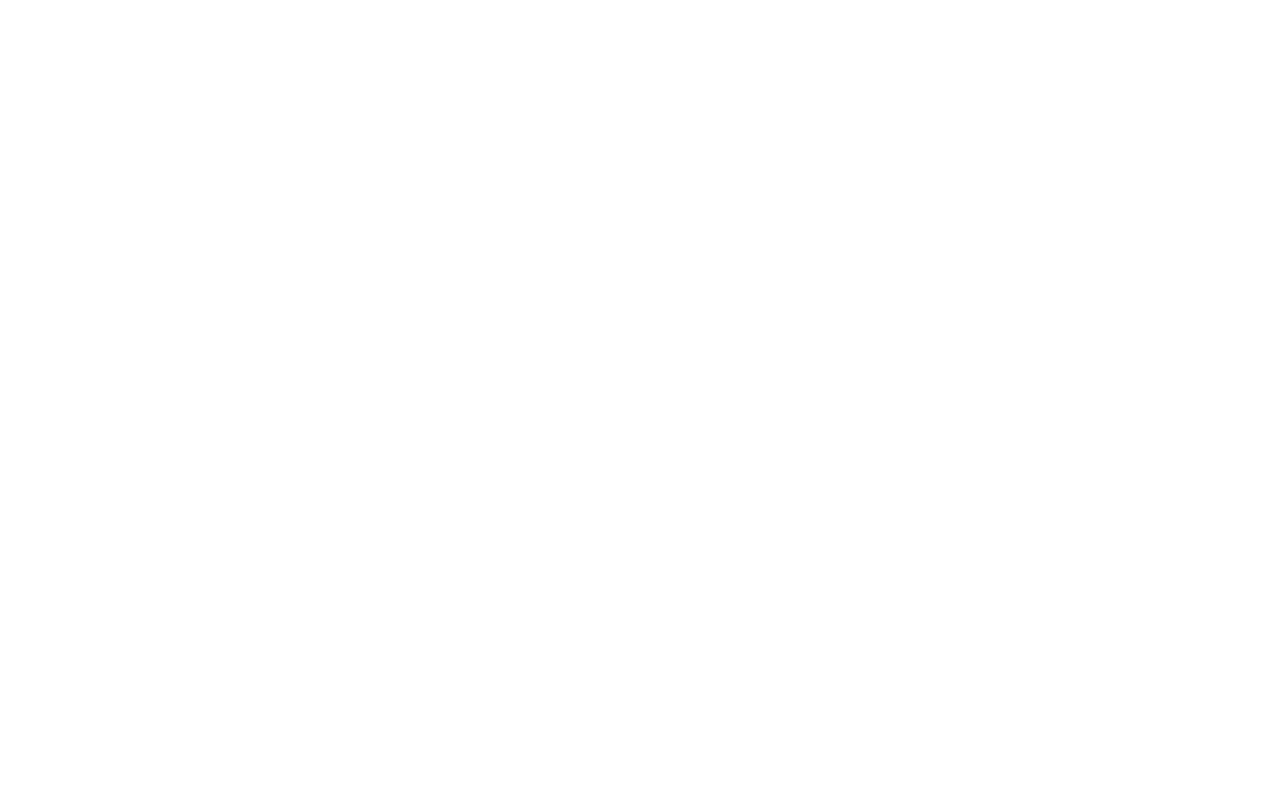
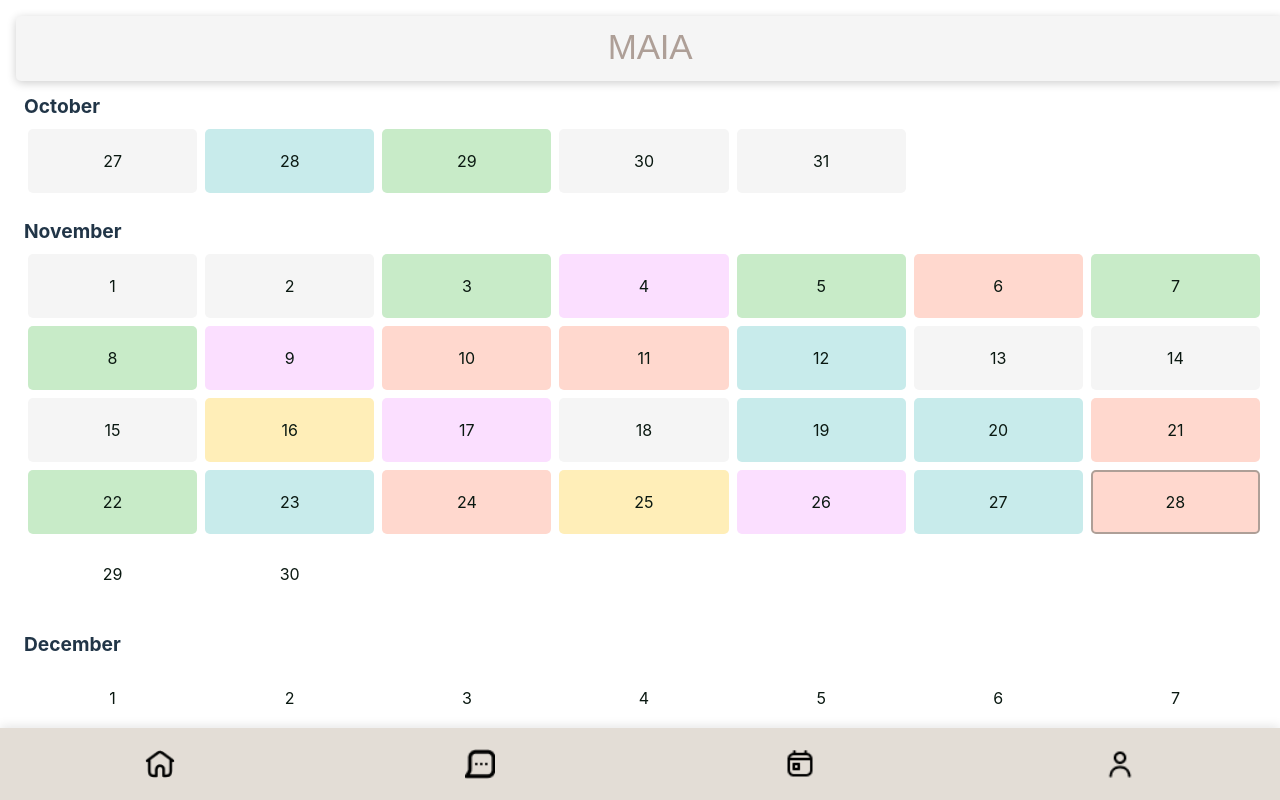
Before and after one commit to Tech-Sisters/hackathon24-team2, a React (Vite) app: page /tracker in a window 1280 px wide. Before the commit this address had no page. Shown: the top 800 px of the page. Built offline with nearby package versions, Linux system fonts and the light colour scheme.

Commit message:
calendar and header

```diff
--- a/src/App.css
+++ b/src/App.css
@@ -18,7 +18,20 @@
   --veryGoodAccent: #8B6C05;
 }
 
+
 #header {
+  position: fixed;
+  top: 0;
+  left: 0;
+  width: 100%;
+  background-color: white;
+  display: flex;
+  justify-content: space-around;
+  z-index: 10;
+  box-shadow: 0px -2px 10px rgba(0,0,0,0);
+}
+
+#headerBar {
   background-color: var(--bgSecondary);
   width: calc(100% - 32px);
   height: 45px;
@@ -26,7 +39,8 @@
   justify-content: center;
   border-radius: 5px;
   box-shadow: none;
-  padding: 10px;
+  box-shadow: 0px 2px 10px rgba(0,0,0,0.2);
+    padding: 10px;
 }
 
 #headerText {
@@ -35,7 +49,7 @@
   font-family: sans-serif;
   letter-spacing: 2;
   font-weight: 400;
-  color: var(--textMain);
+  color: var(--main);
 }
 
 #footer {
@@ -43,13 +57,12 @@
     bottom: 0;
     left: 0;
     width: 100%;
-    background-color: var(--textAccent);
+    background-color: var(--accent);
     box-shadow: 0px -2px 10px rgba(0,0,0,0.1);
     display: flex;
     justify-content: space-around;
     padding: 8px 0;
 }
-#footer
 
 .footerIcon img {
   width: 5vw;
--- a/src/App.jsx
+++ b/src/App.jsx
@@ -1,10 +1,12 @@
 import "./App.css";
 import { BrowserRouter as Router, Routes, Route } from "react-router-dom";
 import Landing from "./pages/landing";
-import Chatbot from "./pages/chatbot";
 import FeelingPage from "./components/feelingPage";
 import EmotionPage from "./components/emotionPage";
 import ActivitiesPage from "./components/activitiesPage";
+import Chatbot from "./pages/chatbot";
+import Tracker from "./pages/tracker";
+
 function App() {
   return (
     <>
@@ -12,10 +14,11 @@
         <div>
           <Routes>
             <Route path="/" element={<Landing />} />
-            <Route path="/maia" element={<Chatbot />} />
             <Route path="/feeling" element={<FeelingPage />} />
             <Route path="/emotion" element={<EmotionPage />} />
             <Route path="/activities" element={<ActivitiesPage />} />
+            <Route path="/maia" element={<Chatbot />} />
+            <Route path="/tracker" element={<Tracker />} />
           </Routes>
         </div>
       </Router>
--- /dev/null
+++ b/src/components/Landing/calendarStrip.jsx
@@ -0,0 +1,53 @@
+import { format, startOfWeek, addDays } from 'date-fns';
+import "./landing.css";
+
+// eslint-disable-next-line react/prop-types
+export default function CalendarStrip({ trackedData }) {
+    const today = new Date();
+
+    const startOfCurrentWeek = startOfWeek(today, { weekStartsOn: 0 });
+
+    const weekDays = Array.from({ length: 7 }, (_, i) =>
+      addDays(startOfCurrentWeek, i)
+    );
+
+  const emotionColors = {
+    veryBad: "var(--veryBad)",
+    bad: "var(--bad)",
+    neutral: "var(--neutral)",
+    good: "var(--good)",
+    veryGood: "var(--veryGood)",
+    white: "#fff"
+  };
+
+  return (
+    <div id="calendarStripContainer">
+      <div id="dayLabels">
+        {weekDays.map((day) => (
+          <div className="dayLabel" key={day}>
+            {format(day, "EEE").toLocaleUpperCase()}
+          </div>
+        ))}
+      </div>
+      <div id="dateTiles">
+        {weekDays.map((date) => {
+          const dateString = format(date, "yyyy-MM-dd");
+          const emotion = trackedData[dateString] || "white";
+          const tileColor = emotionColors[emotion];
+        //   const isToday = format(date, "yyyy-MM-dd") === format(today, "yyyy-MM-dd");
+        const isToday = format(date, "yyyy-MM-dd") === format("2024-11-29", "yyyy-MM-dd"); //dummy code lol
+
+          return (
+            <div
+              className={`dateTile ${isToday ? 'currentDay' : ''}`}
+              key={dateString}
+              style={{ backgroundColor: tileColor }}
+            >
+              {format(date, "d")}
+            </div>
+          );
+        })}
+      </div>
+    </div>
+  );
+}
--- /dev/null
+++ b/src/components/Tracker/calendar.jsx
@@ -0,0 +1,93 @@
+import React from "react"
+import {
+  format,
+  startOfMonth,
+  endOfMonth,
+  addDays,
+  startOfWeek,
+  endOfWeek,
+  isFuture,
+  isSameDay,
+  isBefore
+} from "date-fns";
+import "./tracker.css";
+
+// eslint-disable-next-line react/prop-types
+const Calendar = ({ trackedData }) => {
+  const today = new Date();
+
+  const getDaysInMonthGrid = (month) => {
+    const start = startOfWeek(startOfMonth(month), { weekStartsOn: 0 });
+    const end = addDays(endOfWeek(endOfMonth(month), { weekStartsOn: 0 }), 30);
+    const days = [];
+    for (let date = start; date <= end; date = addDays(date, 1)) {
+      days.push(date);
+    }
+    return days;
+  };
+
+  const monthDays = getDaysInMonthGrid(today);
+
+  const emotionColors = {
+    veryBad: "var(--veryBad)",
+    bad: "var(--bad)",
+    neutral: "var(--neutral)",
+    good: "var(--good)",
+    veryGood: "var(--veryGood)",
+    white: "#fff",
+    bgSecondary: "var(--bgSecondary)",
+  };
+
+  let currentMonth = "";
+
+  return (
+    <div id="calendarContainer">
+      {monthDays.map((date) => {
+        const monthName = format(date, "MMMM");
+        const isFirstOfMonth = format(date, "d") === "1";
+        const dateString = format(date, "yyyy-MM-dd");
+        const emotion = trackedData[dateString];
+        const isToday = isSameDay(date, today);
+        const isFutureDate = isFuture(date);
+        const isPastDate = isBefore(date, today);
+
+        // Determine tile background color
+        let tileColor;
+        if (isFutureDate) {
+          tileColor = emotionColors.white;
+        } else if (emotion) {
+          tileColor = emotionColors[emotion];
+        } else if (isPastDate) {
+          tileColor = emotionColors.bgSecondary;
+        }
+
+        // Display month name only for the first day or when month changes
+        let showMonthName = false;
+        if (isFirstOfMonth || monthName !== currentMonth) {
+          currentMonth = monthName;
+          showMonthName = true;
+        }
+
+        return (
+          <React.Fragment key={dateString}>
+            {showMonthName && (
+              <div className="monthHeader">
+                {monthName}
+              </div>
+            )}
+            <div
+              className={`dateTile ${isToday ? "currentDay" : ""}`}
+              style={{
+                backgroundColor: tileColor,
+              }}
+            >
+              {format(date, "d")}
+            </div>
+          </React.Fragment>
+        );
+      })}
+    </div>
+  );
+};
+
+export default Calendar;
--- /dev/null
+++ b/src/components/Tracker/tracker.css
@@ -0,0 +1,31 @@
+#calendarContainer {
+    display: grid;
+    grid-template-columns: repeat(7, 1fr);
+    gap: 8px;
+    padding: 16px;
+    margin-top: 60px;
+    overflow: scroll;
+  }
+
+  .monthHeader {
+    grid-column: span 7;
+    text-align: left;
+    font-size: 1.2rem;
+    font-weight: bold;
+    margin-top: 16px;
+  }
+
+  .dateTile {
+    display: flex;
+    justify-content: center;
+    align-items: center;
+    width: 100%;
+    height: 4rem;
+    border-radius: 5px;
+    font-size: 1rem;
+    color: var(--textBlack);
+  }
+
+  .currentDay {
+    border: 2px solid var(--main);
+  }
--- a/src/components/activitiesPage.jsx
+++ b/src/components/activitiesPage.jsx
@@ -113,7 +113,7 @@
         <Typography
           gutterBottom
           sx={{
-            color: "var(--bgDark)",
+            color: "var(--dark)",
             fontFamily: "Inter, sans-serif",
             fontSize: { xs: "18px", sm: "24px" },
             lineHeight: "28px",
@@ -170,7 +170,7 @@
         sx={{
           margin: "3rem 0",
           backgroundColor: "var(--bgSecondary)",
-          color: "var(--textMain)",
+          color: "var(--main)",
         }}
         disabled={selectedFeedback.length === 0}
       >
--- a/src/components/emotionPage.jsx
+++ b/src/components/emotionPage.jsx
@@ -99,7 +99,7 @@
         <Typography
           gutterBottom
           sx={{
-            color: "var(--bgDark)",
+            color: "var(--dark)",
             fontFamily: "Inter, sans-serif",
             fontSize: { xs: "18px", sm: "24px" },
             lineHeight: "28px",
@@ -148,7 +148,7 @@
         sx={{
           margin: "3rem 0",
           backgroundColor: "var(--bgSecondary)",
-          color: "var(--textMain)",
+          color: "var(--main)",
         }}
         disabled={selectedFeedback.length === 0}
       >
--- a/src/components/header.jsx
+++ b/src/components/header.jsx
@@ -1,8 +1,6 @@
-import AppBar from '@mui/material/AppBar';
-import Typography from '@mui/material/Typography';
-import useMediaQuery from '@mui/material/useMediaQuery';
-import { createTheme, ThemeProvider } from '@mui/material/styles';
-import "../App.css"
+import { Box, Typography, useMediaQuery, AppBar } from '@mui/material';
+import { createTheme } from '@mui/material/styles';
+import "../App.css";
 
 const theme = createTheme();
 
@@ -10,13 +8,14 @@
   const isMobile = useMediaQuery(theme.breakpoints.down('sm'));
 
   return (
-    <ThemeProvider theme={theme}>
-      <AppBar id="header">
-          <Typography id="headerText" variant={isMobile ? 'h3' : 'h2'} >
-            MAIA
-          </Typography>
-      </AppBar>
-    </ThemeProvider>
+    <AppBar id="header" position="fixed">
+      <Box id="headerBar">
+        <Typography id="headerText" variant={isMobile ? 'h3' : 'h2'}>
+          MAIA
+        </Typography>
+      </Box>
+    </AppBar>
   );
-}
+};
+
 export default Header;
--- a/src/pages/landing.jsx
+++ b/src/pages/landing.jsx
@@ -2,7 +2,7 @@
 import bgGreen from "../assets/bg_green.jpg";
 
 import HeaderMain from "../components/Landing/headerMain";
-import CalendarStrip from "../components/Landing/calendar";
+import CalendarStrip from "../components/Landing/calendarStrip";
 import LandingCard from "../components/Landing/card";
 import Footer from "../components/footer";
 import { Carousel } from "../components/Landing/carousel";
--- /dev/null
+++ b/src/pages/tracker.jsx
@@ -0,0 +1,41 @@
+import Header from "../components/header";
+import Footer from "../components/footer";
+import Calendar from "../components/Tracker/calendar";
+
+const Tracker = () => {
+
+  const trackedDataCalendar = {
+    "2024-10-28": "veryBad",
+    "2024-10-29": "neutral",
+    "2024-11-03": "neutral",
+    "2024-11-04": "good",
+    "2024-11-05": "neutral",
+    "2024-11-06": "bad",
+    "2024-11-07": "neutral",
+    "2024-11-08": "neutral",
+    "2024-11-09": "good",
+    "2024-11-10": "bad",
+    "2024-11-11": "bad",
+    "2024-11-12": "veryBad",
+    "2024-11-16": "veryGood",
+    "2024-11-17": "good",
+    "2024-11-19": "veryBad",
+    "2024-11-20": "veryBad",
+    "2024-11-21": "bad",
+    "2024-11-22": "neutral",
+    "2024-11-23": "veryBad",
+    "2024-11-24": "bad",
+    "2024-11-25": "veryGood",
+    "2024-11-26": "good",
+    "2024-11-27": "veryBad",
+    "2024-11-28": "bad",
+  };
+
+return (
+    <>
+        <Header />
+        <Calendar trackedData={trackedDataCalendar} />
+        <Footer />
+    </>
+)}
+export default Tracker;
```
Also changed, not shown: src/components/Landing/carousel.jsx (+1 -6 lines), src/components/feelingPage.jsx (+3 -4 lines).
